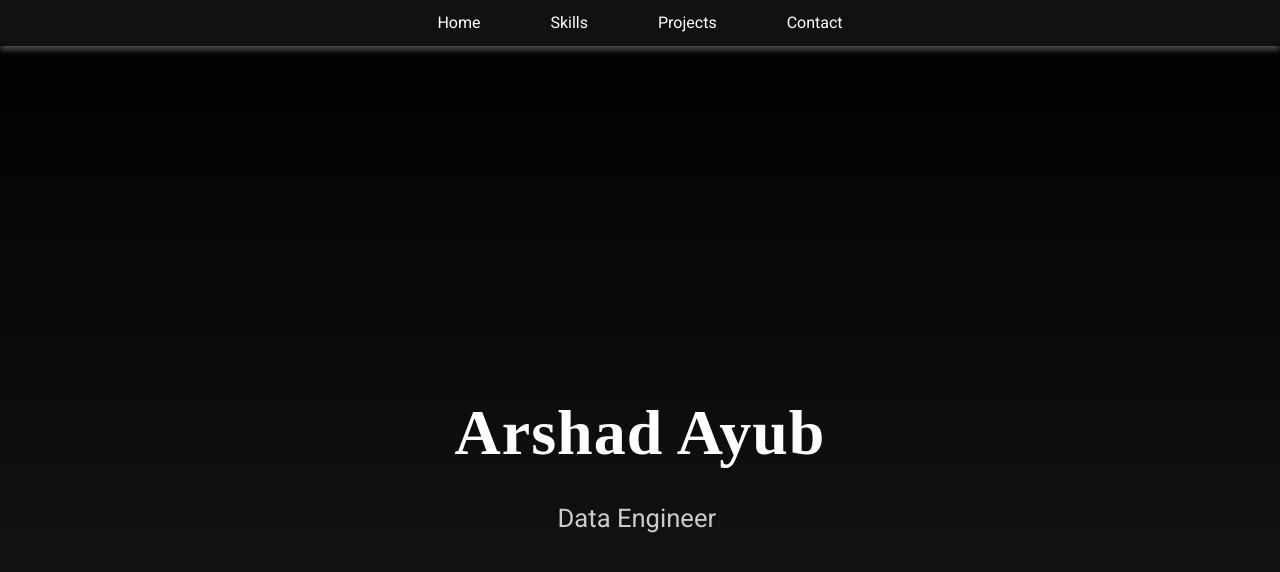
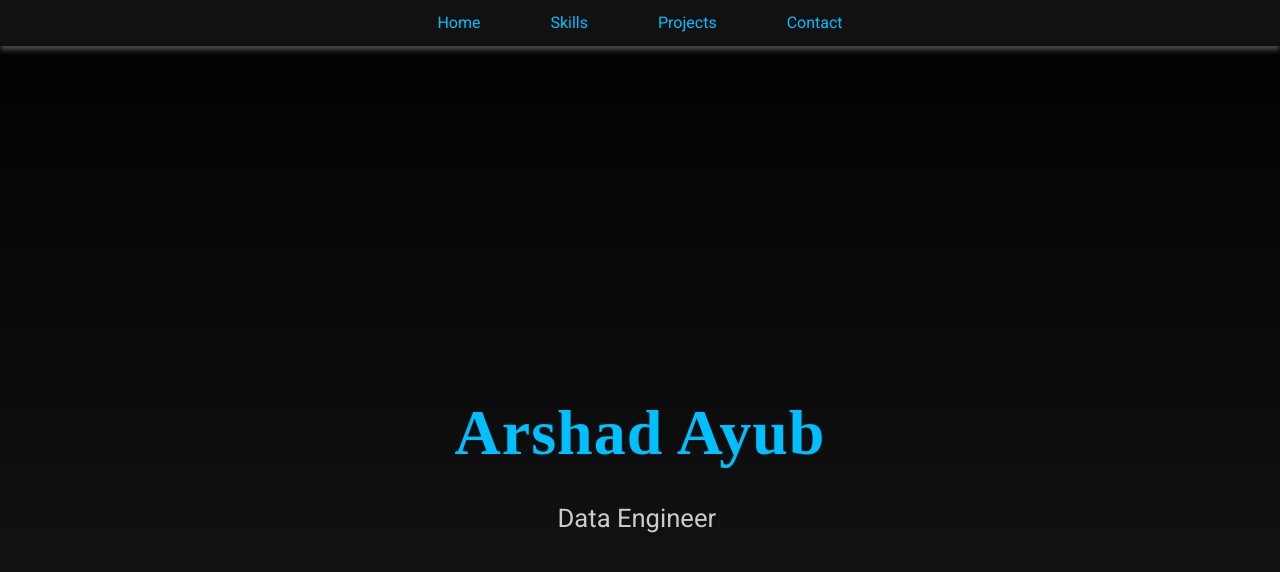
Before and after one commit to arshadsm/arshadsm.github.io, a Jekyll site: the page built from index.md, in a window 1280 px wide and 900 px high. Shown: the top 572 px of the window. Built offline with Jekyll 4.4.1, drawn with Linux system fonts in a browser that asks for light colours.

Commit message:
Update styles.css

```diff
--- a/styles/styles.css
+++ b/styles/styles.css
@@ -1,7 +1,8 @@
 /* Typography */
 body {
     font-family: 'Roboto', sans-serif;
-    color: #FFFFFF;
+    background-color: #121212;
+    color: #F4F4F9;
     background: linear-gradient(180deg, #000000, #1c1c1c);
     margin: 0;
     padding: 0;
@@ -10,7 +11,7 @@ body {
 
 h1, h2, h3 {
     font-family: 'Dancing Script', cursive;
-    color: #FFFFFF;
+    color: #00BFFF;
     margin-bottom: 10px;
     font-weight: 700;
     letter-spacing: 1px;
@@ -47,7 +48,7 @@ nav ul li {
 }
 
 nav ul li a {
-    color: #FFFFFF;
+    color: #00BFFF;
     text-decoration: none;
     font-size: 1em;
     padding: 10px 20px;
@@ -56,9 +57,11 @@ nav ul li a {
 }
 
 nav ul li a:hover {
-    background-color: #555555;
-    color: #00BFFF; /* New accent color on hover */
-    text-decoration: underline;
+    color: #1ABC9C;
+    background-color: #232323;
+    padding: 2px 4px;
+    border-radius: 5px;
+    text-decoration: none;
 }
 
 /* Header Section */
@@ -87,7 +90,7 @@ header p {
 /* Skills Section */
 .skills {
     padding: 50px 20px;
-    background-color: #111111;
+    background-color: #1C1C1C;
     text-align: center;
     color: #FFFFFF;
     border-bottom: 2px solid #00BFFF; /* Accent border to separate sections */
@@ -189,7 +192,7 @@ header p {
     margin-bottom: 20px;
     border-radius: 10px;
     overflow: hidden;
-    background-color: #111111;
+    background-color: #232323;
     color: #FFFFFF;
     box-shadow: 0 6px 8px rgba(255, 255, 255, 0.1);
     transition: transform 0.3s ease, box-shadow 0.3s ease;
```
